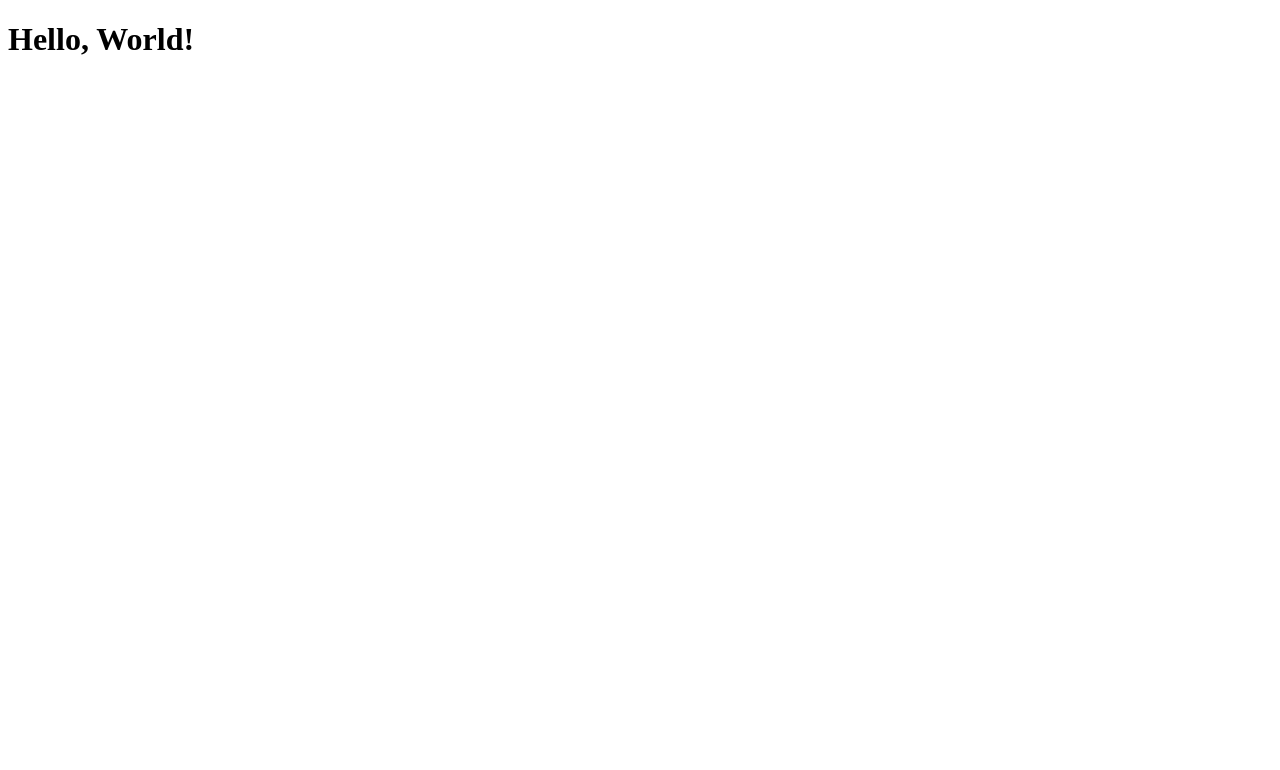
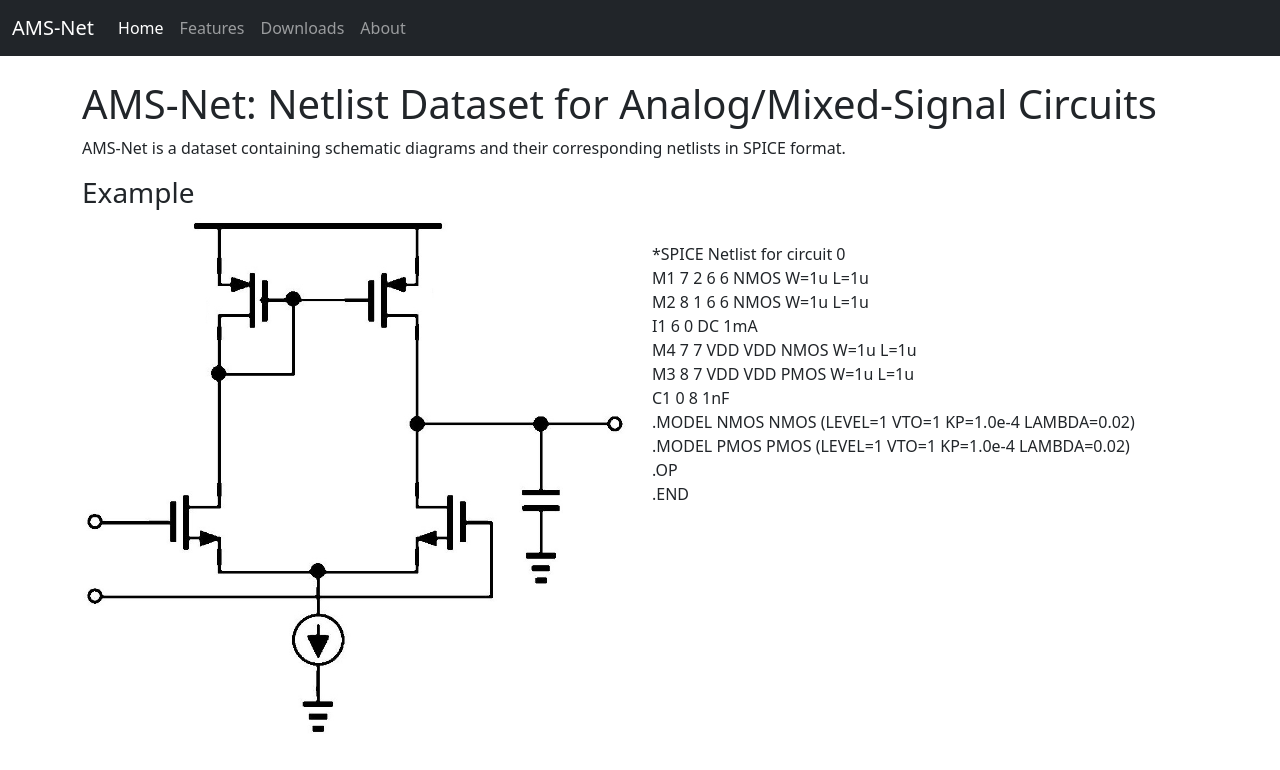
Before and after one commit to AMS-Net/ams-net.github.io, a plain HTML site: page index.html in a window 1280 px wide. Drawn offline with Linux system fonts and the light colour scheme.

Commit message:
initial commit

```diff
--- a/index.html
+++ b/index.html
@@ -1,9 +1,65 @@
 <!DOCTYPE html>
-<html>
+<html lang="en">
 <head>
-    <title>Hello, World!</title>
+    <meta charset="UTF-8">
+    <meta name="viewport" content="width=device-width, initial-scale=1.0">
+    <title>AMS-Net</title>
+
+    <link href="css/bootstrap.min.css" rel="stylesheet">
 </head>
 <body>
-    <h1>Hello, World!</h1>
+
+<nav class="navbar navbar-expand-lg navbar-dark bg-dark">
+    <div class="container-fluid">
+        <a class="navbar-brand" href="#">AMS-Net</a>
+        <button class="navbar-toggler" type="button" data-bs-toggle="collapse"
+                data-bs-target="#navbarNav" aria-controls="navbarNav" aria-expanded="false"
+                aria-label="Toggle navigation">
+            <span class="navbar-toggler-icon"></span>
+        </button>
+        <div class="collapse navbar-collapse" id="navbarNav">
+            <ul class="navbar-nav">
+                <li class="nav-item">
+                    <a class="nav-link active" aria-current="page" href="#">Home</a>
+                </li>
+                <li class="nav-item">
+                    <a class="nav-link" href="#">Features</a>
+                </li>
+                <li class="nav-item">
+                    <a class="nav-link" href="#">Downloads</a>
+                </li>
+                <li class="nav-item">
+                    <a class="nav-link" href="#">About</a>
+                </li>
+            </ul>
+        </div>
+    </div>
+</nav>
+
+<div class="container mt-4">
+    <h1>AMS-Net: Netlist Dataset for Analog/Mixed-Signal Circuits</h1>
+    <p>AMS-Net is a dataset containing schematic diagrams and their corresponding netlists in SPICE format.</p>
+    <h3>Example</h3>
+    <div class="row">
+        <div class="col-6">
+            <img src="assets/img/0.jpg" width="100%" />
+        </div>
+        <div class="col-6">
+            <br> *SPICE Netlist for circuit 0
+            <br> M1 7 2 6 6 NMOS W=1u L=1u
+            <br> M2 8 1 6 6 NMOS W=1u L=1u
+            <br> I1 6 0 DC 1mA
+            <br> M4 7 7 VDD VDD NMOS W=1u L=1u
+            <br> M3 8 7 VDD VDD PMOS W=1u L=1u
+            <br> C1 0 8 1nF
+            <br> .MODEL NMOS NMOS (LEVEL=1 VTO=1 KP=1.0e-4 LAMBDA=0.02)
+            <br> .MODEL PMOS PMOS (LEVEL=1 VTO=1 KP=1.0e-4 LAMBDA=0.02)
+            <br> .OP
+            <br> .END
+        </div>
+    </div>
+</div>
+
+<script src="js/bootstrap.min.js"></script>
 </body>
 </html>
```
Also changed, not shown: assets/img/0.jpg (added), css/bootstrap.min.css (added), js/bootstrap.min.js (added).
